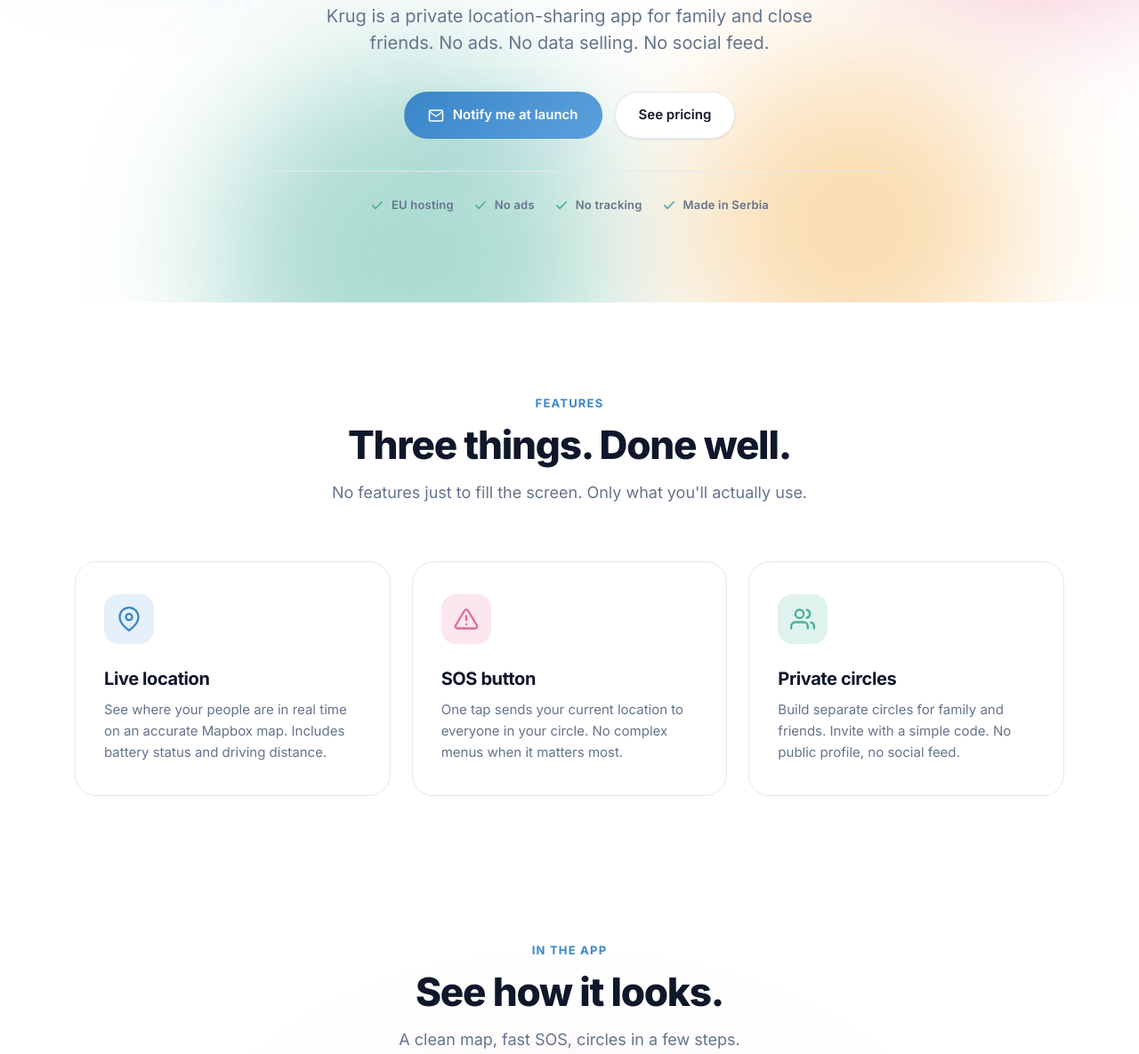
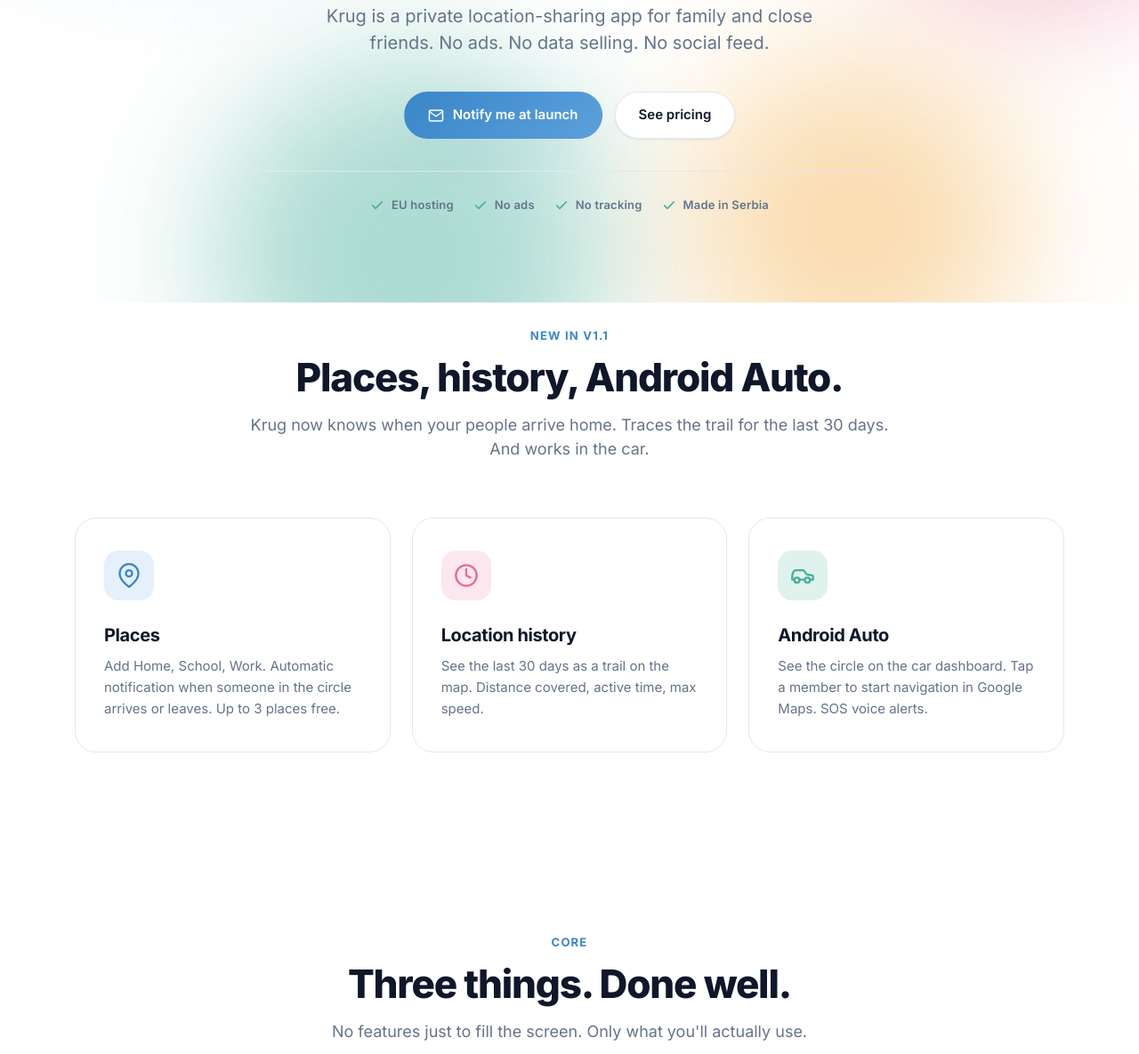
Before and after one commit to aleksandar-cypress/krug, a plain HTML site: page docs/index.html in a window 1280 px wide. Shown: the part 528-1713 px from the top of the page at 89% size. Drawn offline with Linux system fonts and the light colour scheme.

Commit message:
V1.1 release prep: bump version + landing page update + MemberDetail layout fix
Release:
 - versionCode 1 → 2
 - versionName 0.1.0 → 1.1.0
 - bundleRelease build passed (37 MB AAB u app/build/outputs/bundle/release/)

MemberDetailSheet layout:
 - FlowRow zamenjuje Row za stat chip-ove (maxItemsInEachRow=3). Bez ovog
   dodavanje ETA chip-a je gurnulo 4-y chip u istom redu, sve tekstove seklo
   ("10..." umesto "100%", "<1 ..." umesto "<1 min").
 - navigationBarsPadding() + 24dp bottom Spacer — Samsung One UI gesture bar
   je preklapao "Istorija kretanja" dugme.

Landing page (docs/index.html):
 - Nova sekcija "Novo u v1.1" iznad postojećeg "Osnove" grid-a.
 - Tri feature card-a: Mesta, Istorija kretanja, Android Auto (sr + en).
 - Iste boje i layout kao postojeći features grid — vizuelna konzistentnost.
 - Postojeći "Tri stvari. Dobro odrađene." grid preimenovan u "Osnove"
   eyebrow (bio je "Funkcije").

```diff
--- a/docs/index.html
+++ b/docs/index.html
@@ -1097,10 +1097,71 @@
 </section>
 
 <!-- ============ FEATURES ============ -->
+<!-- ============ WHAT'S NEW v1.1 ============ -->
+<section class="container" style="padding-top: 24px;">
+  <div class="section-head reveal">
+    <span class="eyebrow">
+      <span class="t-sr">Novo u v1.1</span><span class="t-en">New in v1.1</span>
+    </span>
+    <h2>
+      <span class="t-sr">Mesta, istorija, Android Auto.</span>
+      <span class="t-en">Places, history, Android Auto.</span>
+    </h2>
+    <p>
+      <span class="t-sr">Krug sada zna kada članovi stižu kući. Prati trag poslednjih 30 dana. I radi u kolima.</span>
+      <span class="t-en">Krug now knows when your people arrive home. Traces the trail for the last 30 days. And works in the car.</span>
+    </p>
+  </div>
+
+  <div class="grid-3">
+    <div class="feature f-blue reveal">
+      <div class="ico">
+        <svg viewBox="0 0 24 24" fill="none" stroke="currentColor" stroke-width="2" stroke-linecap="round" stroke-linejoin="round"><path d="M21 10c0 7-9 13-9 13s-9-6-9-13a9 9 0 0 1 18 0z"/><circle cx="12" cy="10" r="3"/></svg>
+      </div>
+      <h3>
+        <span class="t-sr">Mesta</span>
+        <span class="t-en">Places</span>
+      </h3>
+      <p>
+        <span class="t-sr">Dodaj Kuću, Školu, Posao. Automatsko obaveštenje kada neko iz kruga stigne ili ode. Do 3 mesta besplatno.</span>
+        <span class="t-en">Add Home, School, Work. Automatic notification when someone in the circle arrives or leaves. Up to 3 places free.</span>
+      </p>
+    </div>
+
+    <div class="feature f-pink reveal">
+      <div class="ico">
+        <svg viewBox="0 0 24 24" fill="none" stroke="currentColor" stroke-width="2" stroke-linecap="round" stroke-linejoin="round"><circle cx="12" cy="12" r="10"/><polyline points="12 6 12 12 16 14"/></svg>
+      </div>
+      <h3>
+        <span class="t-sr">Istorija kretanja</span>
+        <span class="t-en">Location history</span>
+      </h3>
+      <p>
+        <span class="t-sr">Prikaz poslednjih 30 dana kao trag na mapi. Pređena kilometraža, aktivno vreme, maksimalna brzina.</span>
+        <span class="t-en">See the last 30 days as a trail on the map. Distance covered, active time, max speed.</span>
+      </p>
+    </div>
+
+    <div class="feature f-teal reveal">
+      <div class="ico">
+        <svg viewBox="0 0 24 24" fill="none" stroke="currentColor" stroke-width="2" stroke-linecap="round" stroke-linejoin="round"><path d="M14 16H9m10 0h3v-3.15a1 1 0 0 0-.84-.99L16 11l-2.7-3.6a1 1 0 0 0-.8-.4H5.24a2 2 0 0 0-1.8 1.1l-.8 1.63A6 6 0 0 0 2 12.42V16h2"/><circle cx="6.5" cy="16.5" r="2.5"/><circle cx="16.5" cy="16.5" r="2.5"/></svg>
+      </div>
+      <h3>
+        <span class="t-sr">Android Auto</span>
+        <span class="t-en">Android Auto</span>
+      </h3>
+      <p>
+        <span class="t-sr">Vidi krug na tabli u kolima. Tap na člana pokreće navigaciju u Google Maps-u. SOS glasovna obaveštenja.</span>
+        <span class="t-en">See the circle on the car dashboard. Tap a member to start navigation in Google Maps. SOS voice alerts.</span>
+      </p>
+    </div>
+  </div>
+</section>
+
 <section id="features" class="container">
   <div class="section-head reveal">
     <span class="eyebrow">
-      <span class="t-sr">Funkcije</span><span class="t-en">Features</span>
+      <span class="t-sr">Osnove</span><span class="t-en">Core</span>
     </span>
     <h2>
       <span class="t-sr">Tri stvari. Dobro odrađene.</span>
```
Also changed, not shown: 2 other files.
